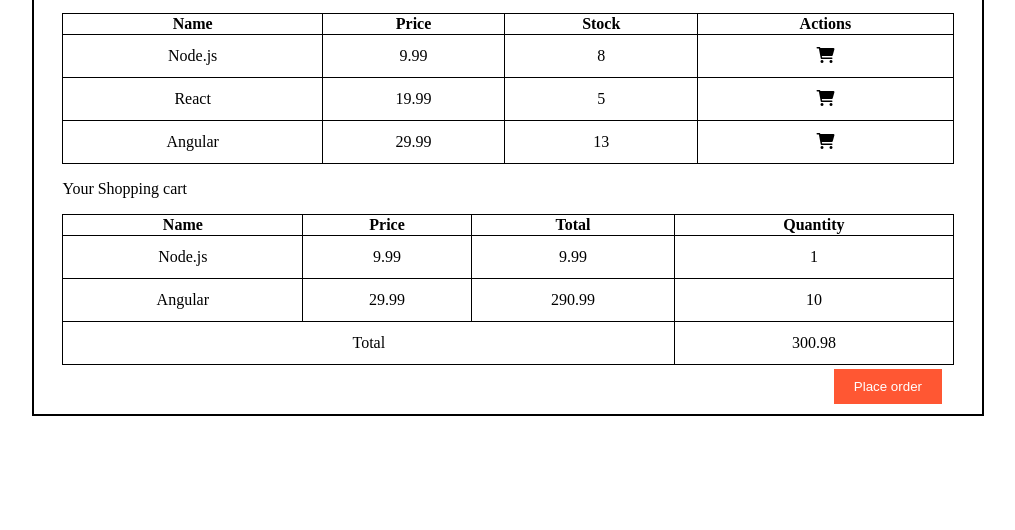
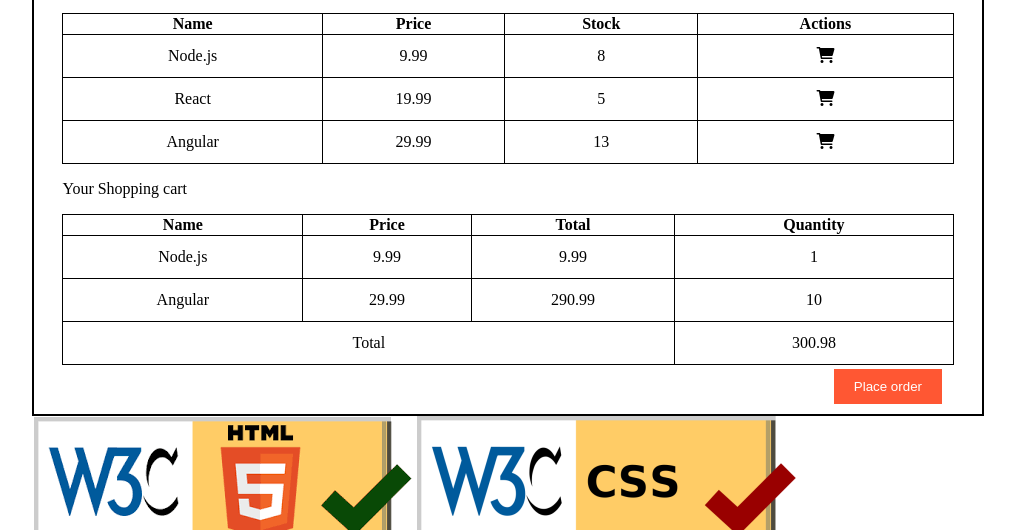
Before and after one commit to CollinKabwama/WAPlabs, a plain HTML site: page Lab3/index.html in a window 1280 px wide. Shown: the part 116-646 px from the top of the page, without its empty margins (132-1147 px from the left). Drawn offline with Linux system fonts and the light colour scheme.

Commit message:
Adding valaidators

```diff
--- a/Lab3/style.css
+++ b/Lab3/customstyle.css
@@ -79,3 +79,11 @@
     height: 1%;
     font-size: 20px;
 }
+
+.validator{
+    position: relative;
+    margin-left: auto;
+    margin-right: auto;
+    width: 75%;
+
+}
--- a/Lab3/index.html
+++ b/Lab3/index.html
@@ -3,9 +3,10 @@
 <head>
     <meta charset="UTF-8">
     <meta name="viewport" content="width=device-width, initial-scale=1.0">
+    <link rel="stylesheet" href="https://cdnjs.cloudflare.com/ajax/libs/font-awesome/6.0.0-beta3/css/all.min.css">
+    <link href="customstyle.css" rel="stylesheet" type="text/css" media="screen, projection"/>
+
     <title>Shopping cart</title>
-    <link rel="stylesheet" href="style.css">
-    <link rel="stylesheet" href="https://cdnjs.cloudflare.com/ajax/libs/font-awesome/6.0.0-beta3/css/all.min.css">
 
 </head>
 <body>
@@ -20,10 +21,14 @@
         <p>Product List</p>
         <table class="product">
             <thead>
+                <tr>
                     <th>Name</th>
                     <th>Price</th>
                     <th>Stock</th>
                     <th>Actions</th>
+
+                </tr>
+
             </thead>
             <tbody>
                 <tr>
@@ -50,10 +55,14 @@
         <p>Your Shopping cart</p>
         <table class="cart">
             <thead>
+                <tr>
                     <th>Name</th>
                     <th>Price</th>
                     <th>Total</th>
                     <th>Quantity</th>
+
+                </tr>
+
             </thead>
             <tbody>
                 <tr>
@@ -77,5 +86,11 @@
 
         <button class="order">Place order</button>
     </div>
+    <div class="validator">
+        <a href="https://validator.w3.org/nu/?doc=https%3A%2F%2Fcollinkabwama.github.io%2FWAPlabs%2FLab2%2Fabout.html"><img src="../images/htmlchecker.png" alt="html validator"></a>
+
+        <a href="https://jigsaw.w3.org/css-validator/validator?uri=https%3A%2F%2Fcollinkabwama.github.io%2FWAPlabs%2FLab2%2Fabout.html&profile=css3svg&usermedium=all&warning=1&vextwarning=&lang=en"><img src="../images/css_checker.png" alt="html validator"></a>
+
+    </div>
 </body>
 </html>
```
Lines whose indentation alone changed are shown as unchanged.
